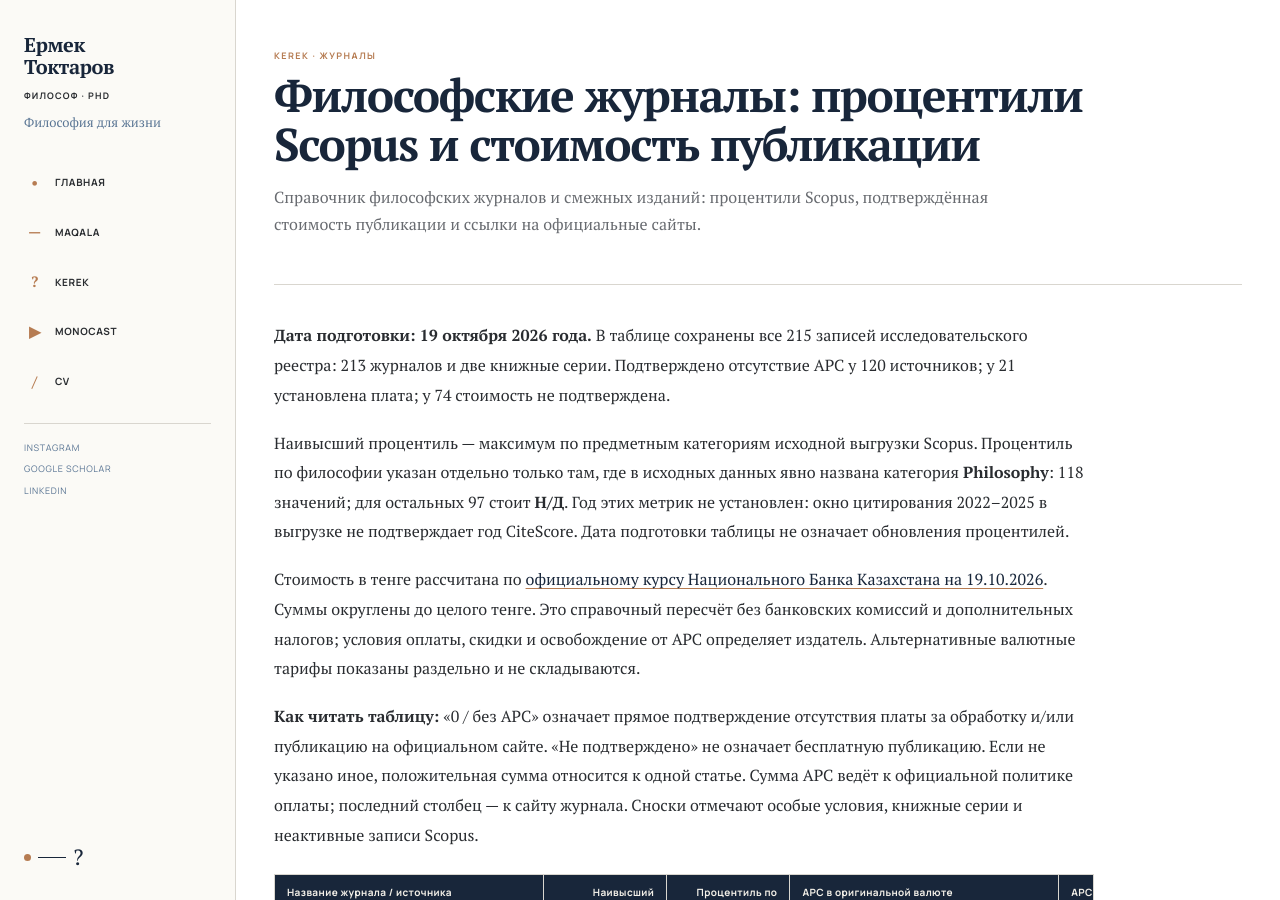
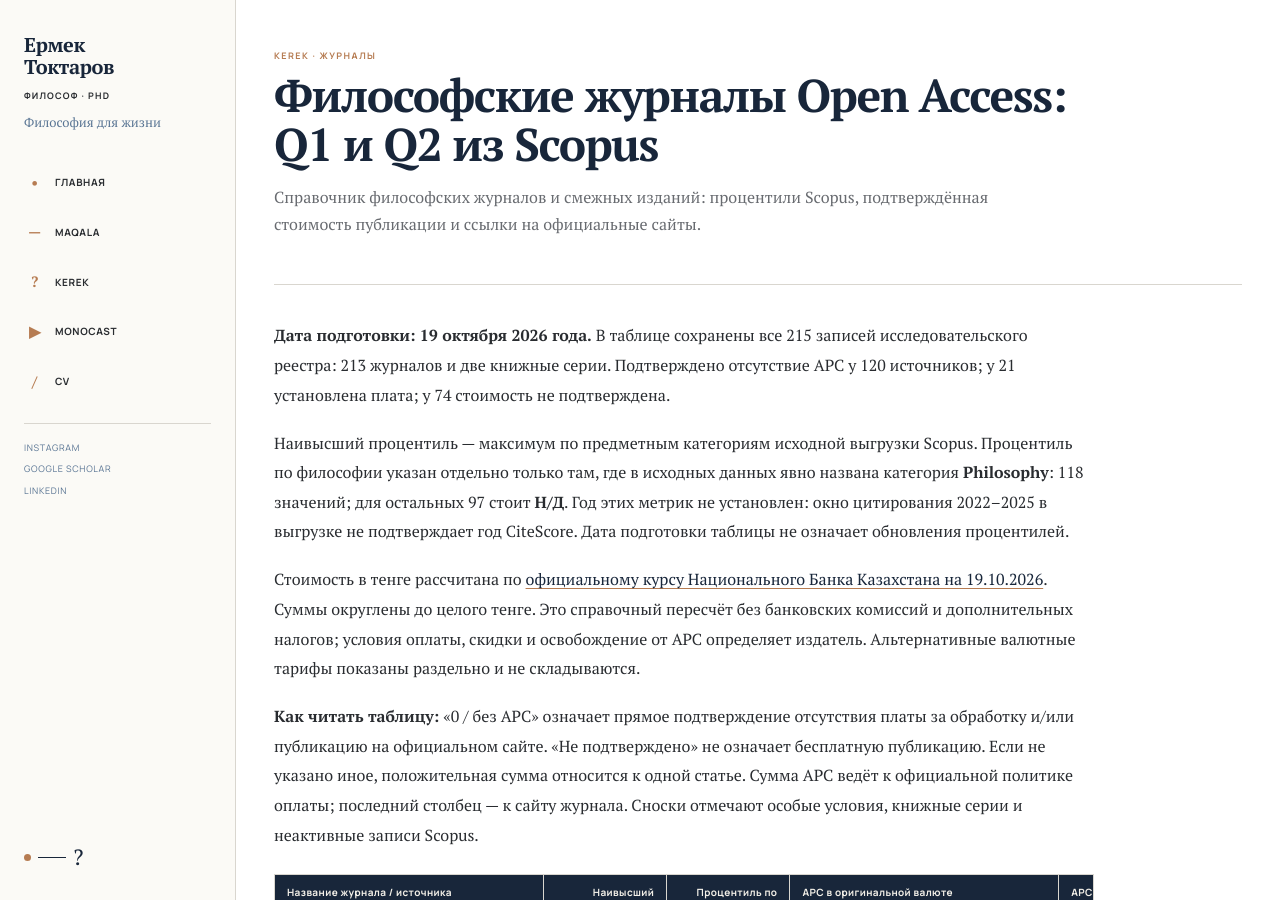
Before and after one commit to ermekuss/blog, a Jekyll site: the page built from _kerek/philosophy-open-access-journals.md, in a window 1280 px wide and 900 px high. Built offline with Jekyll 4.4.1, drawn with Linux system fonts in a browser that asks for light colours.

Commit message:
Update title and description for philosophy journals

```diff
--- a/_kerek/philosophy-open-access-journals.md
+++ b/_kerek/philosophy-open-access-journals.md
@@ -1,6 +1,6 @@
 ---
 layout: page
-title: "Философские журналы: процентили Scopus и стоимость публикации"
+title: "Философские журналы Open Access: Q1 и Q2 из Scopus"
 date: 2026-10-19
 description: "215 источников: наивысший процентиль, процентиль Philosophy, APC в оригинальной валюте и в тенге по курсу НБК на 19 октября 2026 года."
 eyebrow: "Kerek · Журналы"
```
